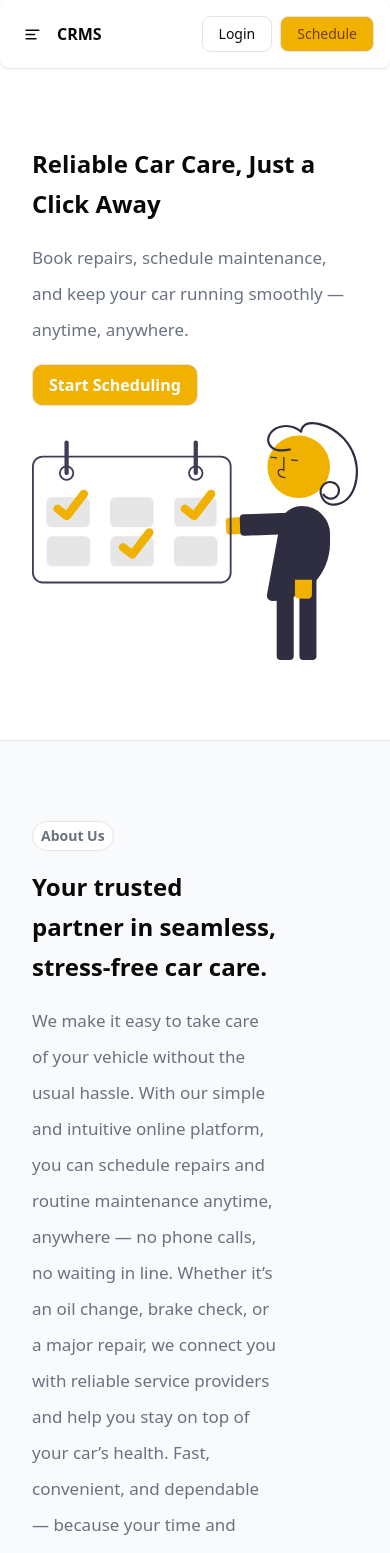
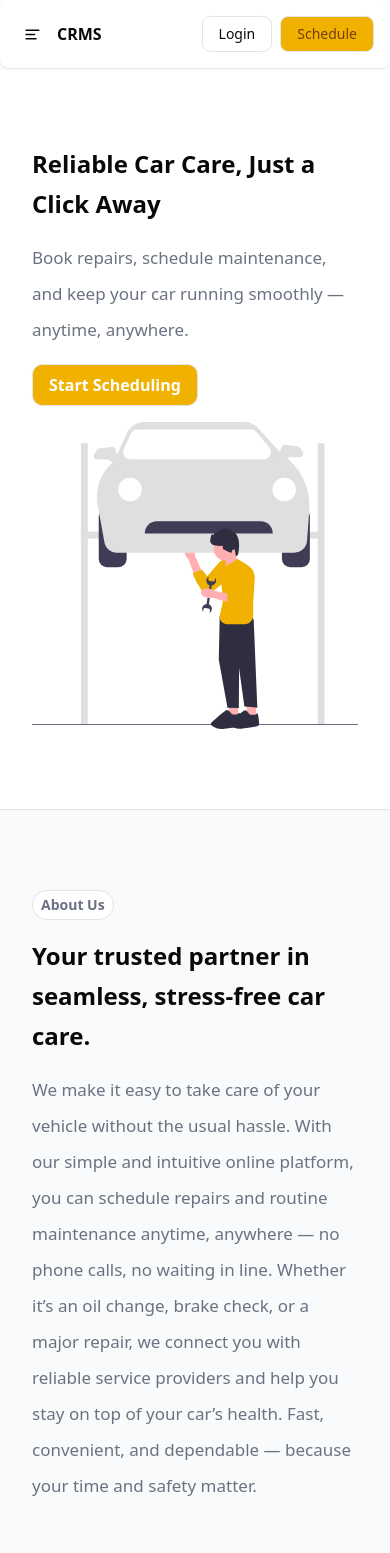
Before and after one commit to mohalidin333/car-repair-and-maintenance-scheduling, a Next.js app: page / in a window 390 px wide. Shown: the top 1553 px of the page. Built offline with nearby package versions, Linux system fonts and the light colour scheme.

Commit message:
modified landing page 2

```diff
--- a/src/app/(auth)/layout.tsx
+++ b/src/app/(auth)/layout.tsx
@@ -16,7 +16,7 @@ export default function AuthLayout({
 
         <div className="flex justify-center">
           <Image
-            src={"/svg/schedule.svg"}
+            src={"/svg/car.svg"}
             alt={"Proud Coder"}
             width={500}
             height={500}
--- a/src/app/sections/about-section.tsx
+++ b/src/app/sections/about-section.tsx
@@ -4,7 +4,7 @@ export default function AboutSection() {
   return (
     <section id="about" className="border-y bg-gray-50 py-[5rem] px-8">
       <div className="md:flex-row flex-col flex justify-between gap-[5rem] max-w-5xl mx-auto">
-        <div className="md:pb-0 pb-[5rem] border-b md:border-b-0 md:border-r pr-[5rem] w-full flex flex-col gap-4 items-start">
+        <div className="md:pb-0 pb-[5rem] border-b md:border-b-0 md:border-r md:pr-[5rem] w-full flex flex-col gap-4 items-start">
           <p className="bg-white px-2 py-1 rounded-full border text-gray-500 text-sm font-semibold">
             About Us
           </p>
--- a/src/app/sections/hero-section.tsx
+++ b/src/app/sections/hero-section.tsx
@@ -19,7 +19,7 @@ export default function HeroSection() {
         </div>
 
         <Image
-          src={"/svg/schedule.svg"}
+          src={"/svg/car.svg"}
           alt={"Proud Coder"}
           width={500}
           height={500}
```
Also changed, not shown: public/svg/car.svg (added).
